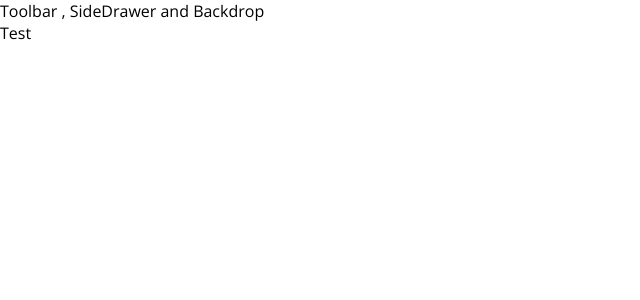
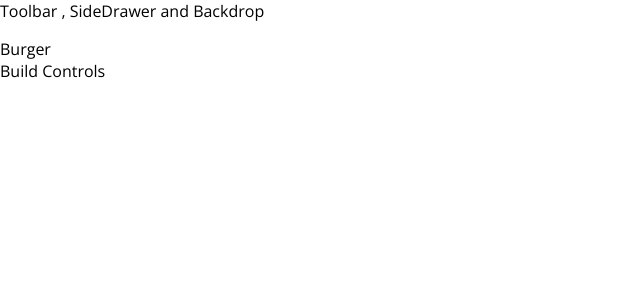
Before and after one commit to realshahiq/burger-builder, a React app: page / in a window 1280 px wide. Shown: the top 300 px of the page, without its empty margins (0-640 px from the left). Built offline with nearby package versions, Linux system fonts and the light colour scheme.

Commit message:
Burger Builder component created

```diff
--- a/config/webpack.config.dev.js
+++ b/config/webpack.config.dev.js
@@ -164,8 +164,6 @@
                 loader: require.resolve('css-loader'),
                 options: {
                   importLoaders: 1,
-                  module: true,
-                  localIndentName:'[name]__[local]__[hash:base64:5]'
                 },
               },
               {
--- a/src/App.js
+++ b/src/App.js
@@ -1,10 +1,13 @@
 import React, { Component } from 'react';
 import Layout from './components/Layout/Layout';
+import BurgerBuilder from './containers/BurgerBuilder/BurgerBuilder';
 class App extends Component {
   render() {
     return (
       <div>
-        <Layout>Test</Layout>
+        <Layout>
+          <BurgerBuilder></BurgerBuilder>
+        </Layout>
       </div>
     );
   }
--- a/src/components/Layout/Layout.js
+++ b/src/components/Layout/Layout.js
@@ -1,10 +1,11 @@
 import React from 'react';
 import Aux from '../../hoc/Aux';
+import './layout.css';
 const layout = (props) => {
   return (
   <Aux>
     <div>Toolbar , SideDrawer and Backdrop</div>
-    <main>{props.children}</main>
+    <main className="content">{props.children}</main>
   </Aux>
   );
 }
--- /dev/null
+++ b/src/components/Layout/layout.css
@@ -0,0 +1,3 @@
+.content{
+    margin-top: 16px;
+}
--- /dev/null
+++ b/src/containers/BurgerBuilder/BurgerBuilder.js
@@ -0,0 +1,17 @@
+import React, { Component } from 'react';
+import Aux from '../../hoc/Aux';
+class BurgerBuilder extends Component {
+
+  render() {
+    return (
+      <Aux>
+        <div>Burger</div>
+        <div>Build Controls</div>
+      </Aux>
+
+    );
+  }
+
+}
+
+export default BurgerBuilder;
```
